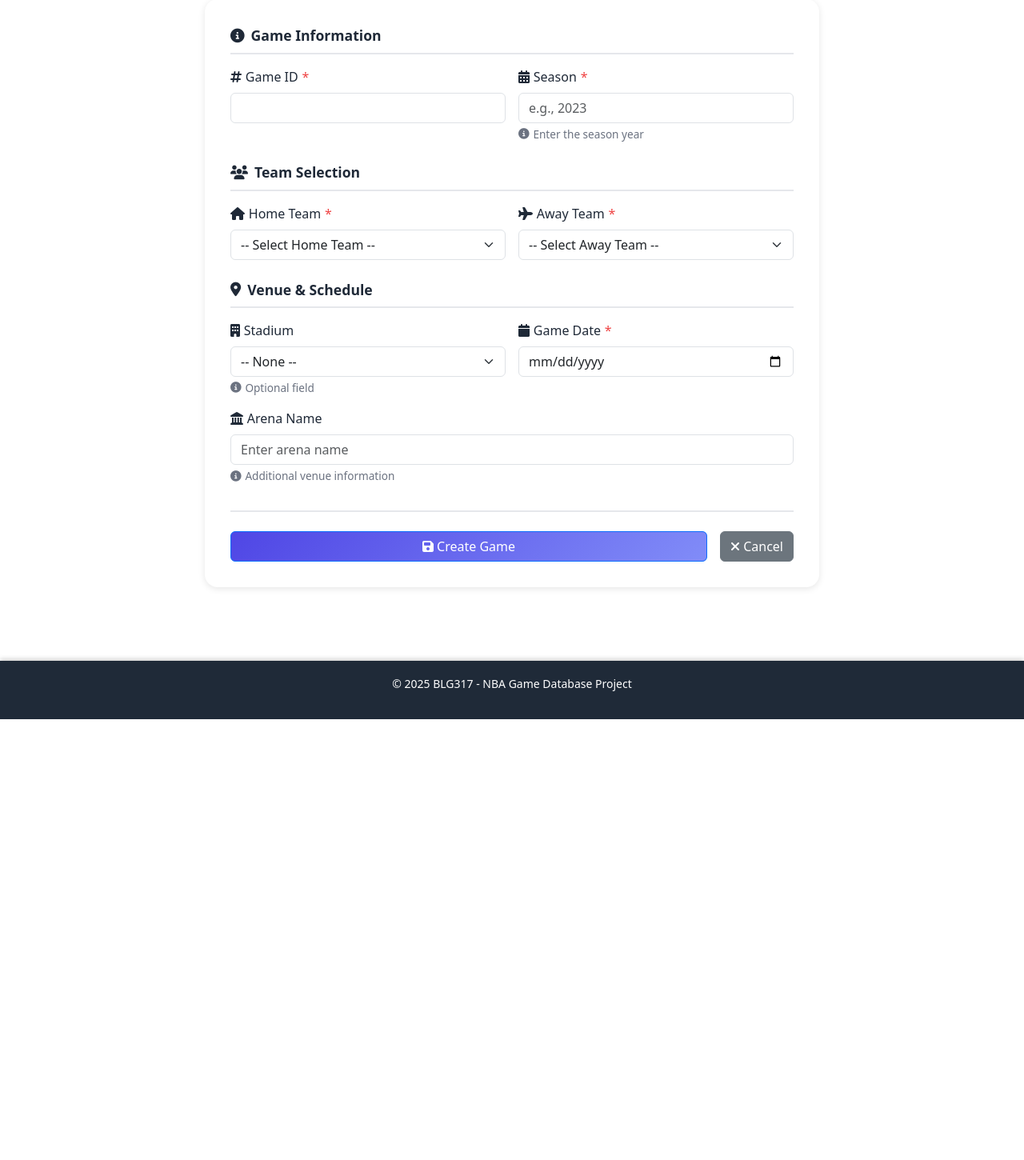
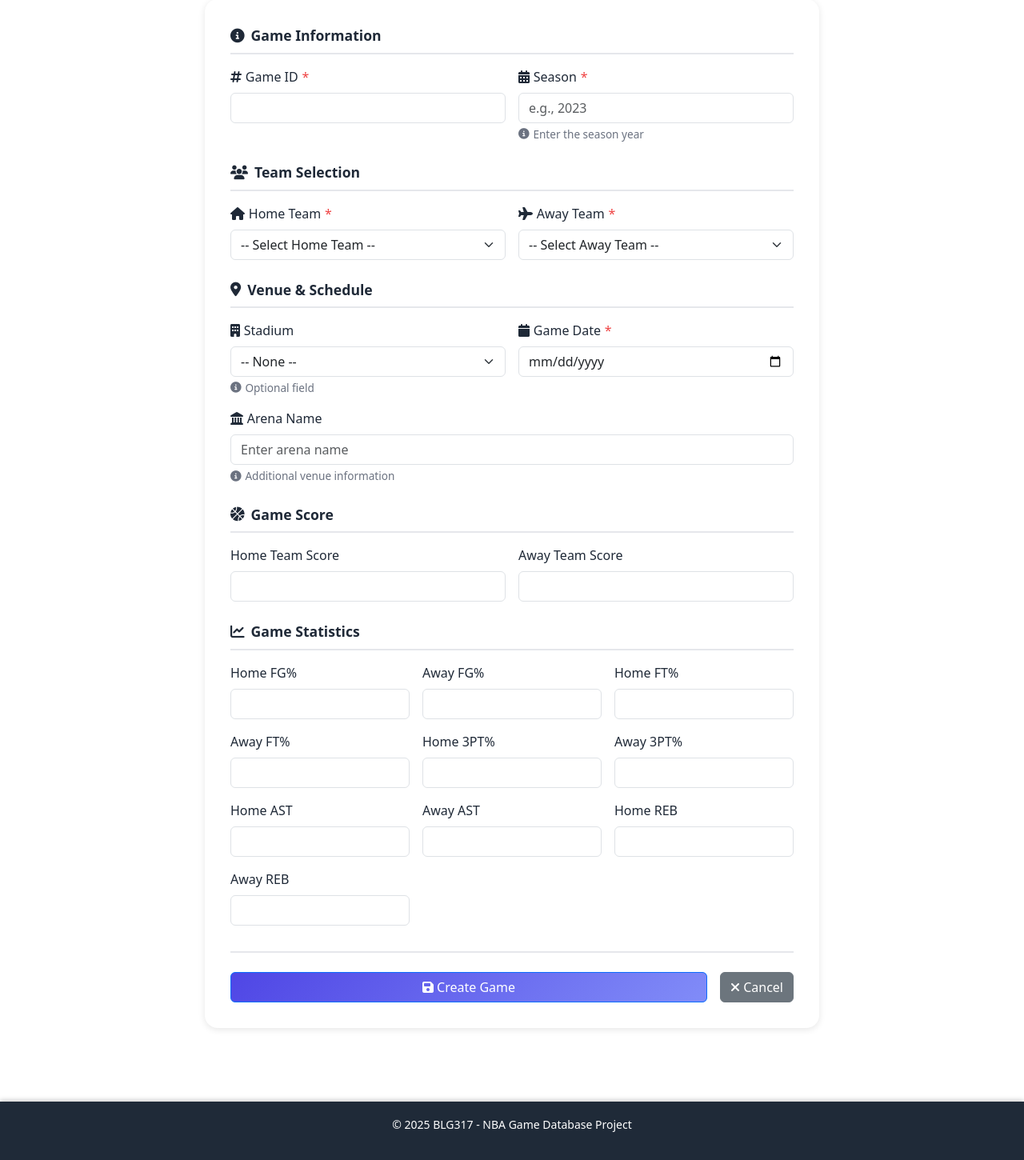
Before and after one commit to wfatih/blg317e, a Flask app: page /games/add in a window 1280 px wide. Shown: the part 209-1659 px from the top of the page at 80% size. Before the commit the page ends 1108 px from the top, so only its background shows below. Run offline with Flask 3, Linux system fonts and the light colour scheme; data that the repository does not hold is empty.

Commit message:
games düzenlemeleri

```diff
--- a/server.py
+++ b/server.py
@@ -190,36 +190,79 @@ def add_game():
     stadiums = cur.execute("SELECT * FROM stadiums ORDER BY stadium_name").fetchall()
 
     if request.method == "POST":
+        # Winner detection
+        home_score = int(request.form["home_team_score"] or 0)
+        away_score = int(request.form["away_team_score"] or 0)
+
+        if home_score == 0 and away_score == 0:
+            winner = None
+        else:
+            winner = 1 if home_score > away_score else 0
+
         cur.execute("""
             INSERT INTO games (
-                game_id, home_team_id, away_team_id, stadium_id,
-                game_date, season, arena_name
+                home_team_id, away_team_id, stadium_id,
+                game_date, season, arena_name,
+                home_team_score, away_team_score,
+                fg_pct_home, fg_pct_away,
+                ft_pct_home, ft_pct_away,
+                fg3_pct_home, fg3_pct_away,
+                ast_home, ast_away,
+                reb_home, reb_away,
+                home_team_wins
             )
-            VALUES (?, ?, ?, ?, ?, ?, ?)
+            VALUES (?, ?, ?, ?, ?, ?, ?, ?, ?, ?, ?, ?, ?, ?, ?, ?, ?, ?, ?)
         """, (
-            request.form["game_id"],
             request.form["home_team_id"],
             request.form["away_team_id"],
             request.form["stadium_id"] or None,
             request.form["game_date"],
             request.form["season"],
-            request.form["arena_name"]
+            request.form["arena_name"],
+
+            request.form["home_team_score"] or None,
+            request.form["away_team_score"] or None,
+
+            request.form["fg_pct_home"] or None,
+            request.form["fg_pct_away"] or None,
+            request.form["ft_pct_home"] or None,
+            request.form["ft_pct_away"] or None,
+            request.form["fg3_pct_home"] or None,
+            request.form["fg3_pct_away"] or None,
+            request.form["ast_home"] or None,
+            request.form["ast_away"] or None,
+            request.form["reb_home"] or None,
+            request.form["reb_away"] or None,
+
+            winner
         ))
 
         con.commit()
         return redirect("/games")
 
     empty_game = {
-        "game_id": "",
         "home_team_id": "",
         "away_team_id": "",
         "stadium_id": "",
         "game_date": "",
         "season": "",
-        "arena_name": ""
+        "arena_name": "",
+        "home_team_score": "",
+        "away_team_score": "",
+        "fg_pct_home": "",
+        "fg_pct_away": "",
+        "ft_pct_home": "",
+        "ft_pct_away": "",
+        "fg3_pct_home": "",
+        "fg3_pct_away": "",
+        "ast_home": "",
+        "ast_away": "",
+        "reb_home": "",
+        "reb_away": "",
     }
 
     return render_template("games_form.html", title="Add Game", game=empty_game, teams=teams, stadiums=stadiums)
+
 
 
 @app.route("/games/edit/<int:gid>", methods=["GET", "POST"])
--- a/templates/games_form.html
+++ b/templates/games_form.html
@@ -337,6 +337,89 @@
                     </div>
                 </div>
             </div>
+            <!-- SCORE SECTION -->
+            <div class="form-section">
+                <div class="section-title"><i class="fas fa-basketball-ball"></i> Game Score</div>
+
+                <div class="row g-3">
+                    <div class="col-md-6">
+                        <label class="form-label">Home Team Score</label>
+                        <input class="form-control" type="number" name="home_team_score"
+                            value="{{ game.home_team_score }}">
+                    </div>
+
+                    <div class="col-md-6">
+                        <label class="form-label">Away Team Score</label>
+                        <input class="form-control" type="number" name="away_team_score"
+                            value="{{ game.away_team_score }}">
+                    </div>
+                </div>
+            </div>
+            <div class="form-section">
+            <div class="section-title"><i class="fas fa-chart-line"></i> Game Statistics</div>
+
+            <div class="row g-3">
+                <div class="col-md-4">
+                    <label class="form-label">Home FG%</label>
+                    <input class="form-control" type="number" step="0.001" name="fg_pct_home"
+                        value="{{ game.fg_pct_home }}">
+                </div>
+
+                <div class="col-md-4">
+                    <label class="form-label">Away FG%</label>
+                    <input class="form-control" type="number" step="0.001" name="fg_pct_away"
+                        value="{{ game.fg_pct_away }}">
+                </div>
+
+                <div class="col-md-4">
+                    <label class="form-label">Home FT%</label>
+                    <input class="form-control" type="number" step="0.001" name="ft_pct_home"
+                        value="{{ game.ft_pct_home }}">
+                </div>
+
+                <div class="col-md-4">
+                    <label class="form-label">Away FT%</label>
+                    <input class="form-control" type="number" step="0.001" name="ft_pct_away"
+                        value="{{ game.ft_pct_away }}">
+                </div>
+
+                <div class="col-md-4">
+                    <label class="form-label">Home 3PT%</label>
+                    <input class="form-control" type="number" step="0.001" name="fg3_pct_home"
+                        value="{{ game.fg3_pct_home }}">
+                </div>
+
+                <div class="col-md-4">
+                    <label class="form-label">Away 3PT%</label>
+                    <input class="form-control" type="number" step="0.001" name="fg3_pct_away"
+                        value="{{ game.fg3_pct_away }}">
+                </div>
+
+                <div class="col-md-4">
+                    <label class="form-label">Home AST</label>
+                    <input class="form-control" type="number" name="ast_home"
+                        value="{{ game.ast_home }}">
+                </div>
+
+                <div class="col-md-4">
+                    <label class="form-label">Away AST</label>
+                    <input class="form-control" type="number" name="ast_away"
+                        value="{{ game.ast_away }}">
+                </div>
+
+                <div class="col-md-4">
+                    <label class="form-label">Home REB</label>
+                    <input class="form-control" type="number" name="reb_home"
+                        value="{{ game.reb_home }}">
+                </div>
+
+                <div class="col-md-4">
+                    <label class="form-label">Away REB</label>
+                    <input class="form-control" type="number" name="reb_away"
+                        value="{{ game.reb_away }}">
+                </div>
+            </div>
+        </div>
 
             <!-- Form Actions -->
             <div class="form-actions">
```
